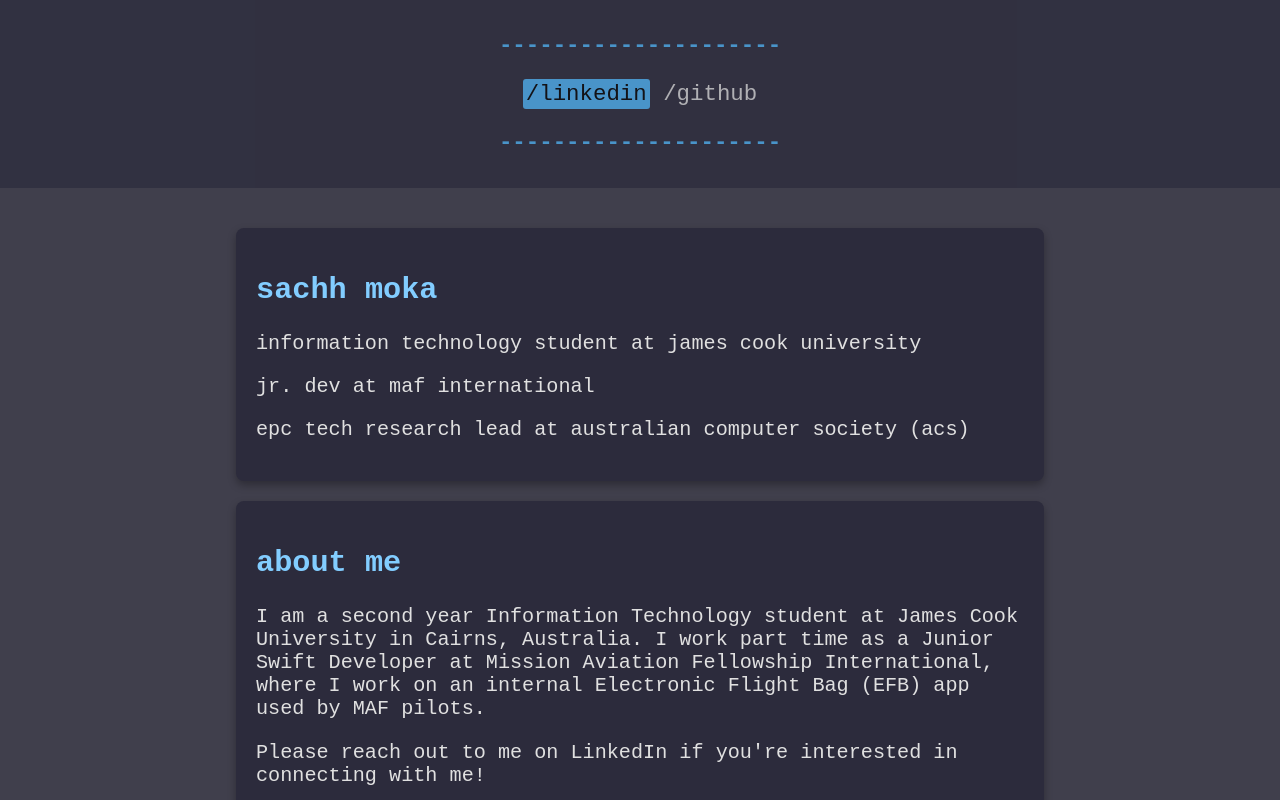
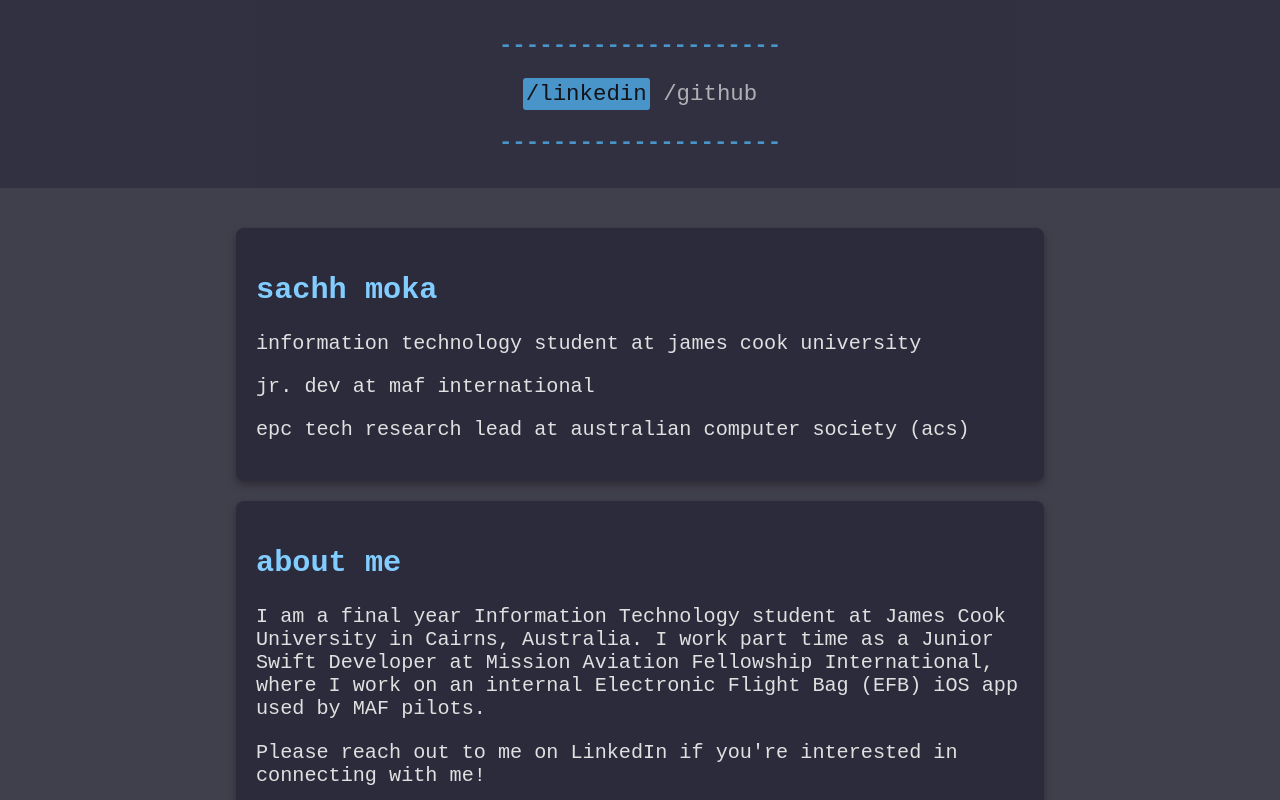
Before and after one commit to sachhm/sachhm.github.io, a plain HTML site: page index.html in a window 1280 px wide. In both pictures the pointer is over the link "/linkedin". Shown: the top 800 px of the page. Drawn offline with Linux system fonts and the light colour scheme.

Commit message:
Updated content, modified css

```diff
--- a/css/styles.css
+++ b/css/styles.css
@@ -23,7 +23,7 @@
 a:hover {
     color: black;
     background-color: #4db8ff;
-    padding: 2px 3px;
+    padding: 3px;
     border-radius: 3px;
 }
 
@@ -45,6 +45,9 @@
     box-shadow: 0px 4px 8px rgba(0, 0, 0, 0.3);
     text-align: left;
     color: #e0e0e0;
+}
+#heading:hover , #about:hover , #projects:hover {
+    padding: 25px;
 }
 
 #heading h2, #about h2, #projects h2 {
--- a/index.html
+++ b/index.html
@@ -27,7 +27,7 @@
 
         <div id="about">
             <h2><div id= "first">about</div> <div id="last">me</div></h2>
-            <p>I am a second year Information Technology student at James Cook University in Cairns, Australia. I work part time as a Junior Swift Developer at Mission Aviation Fellowship International, where I work on an internal Electronic Flight Bag (EFB) app used by MAF pilots. </p>
+            <p>I am a final year Information Technology student at James Cook University in Cairns, Australia. I work part time as a Junior Swift Developer at Mission Aviation Fellowship International, where I work on an internal Electronic Flight Bag (EFB) iOS app used by MAF pilots. </p>
 
             <p>Please reach out to me on LinkedIn if you're interested in connecting with me!</p>
         </div>
```
